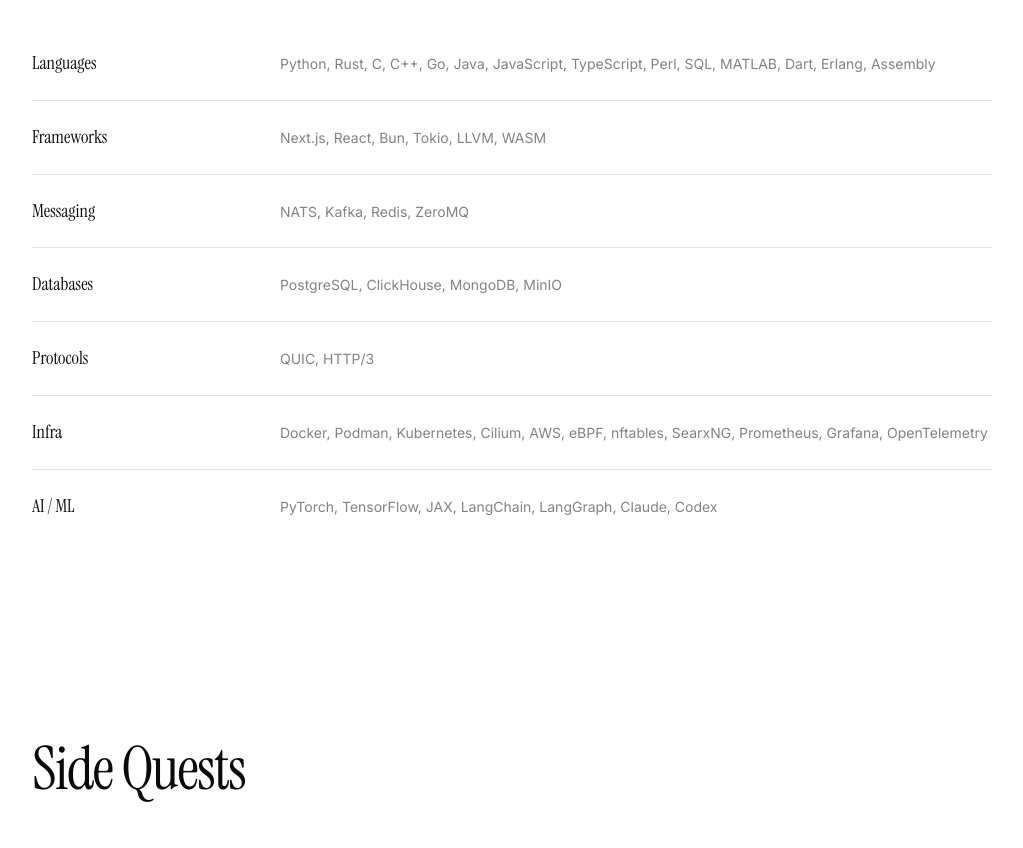
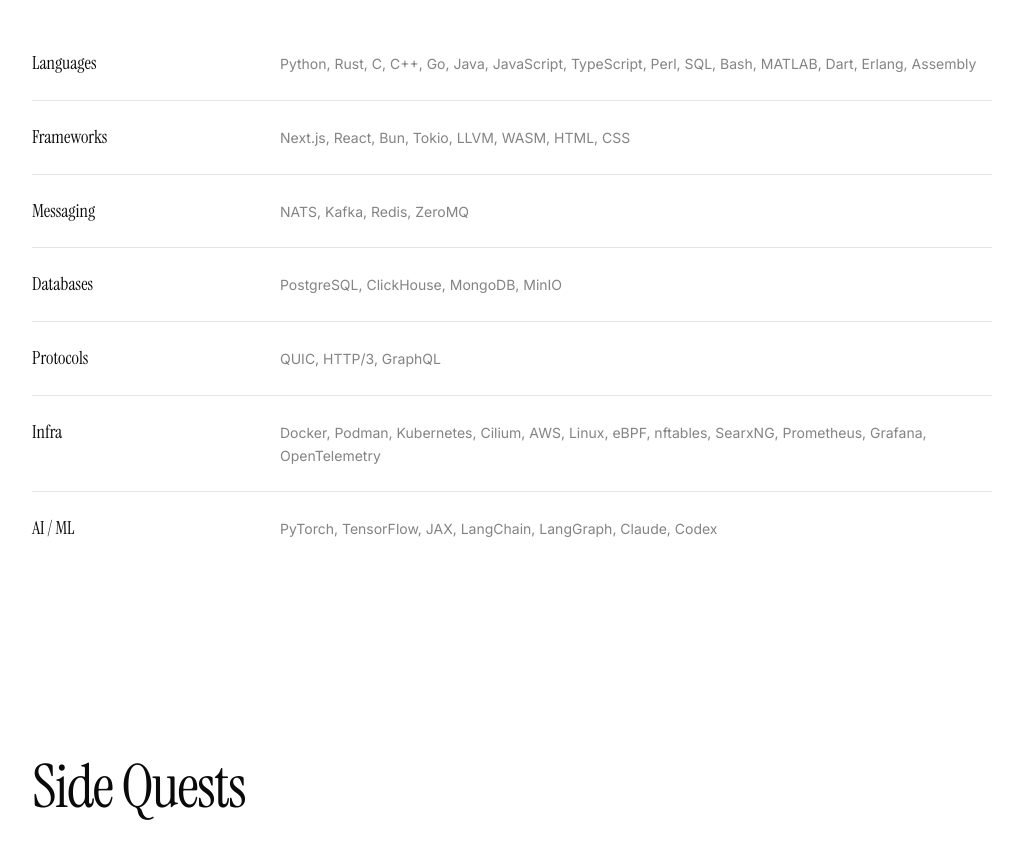
Before and after one commit to rudraditya21/rudraditya21.github.io, a Next.js app: page / in a window 1280 px wide. Shown: the part 5420-6268 px from the top of the page, without its empty margins (240-1263 px from the left). Built offline with nearby package versions, Linux system fonts and the light colour scheme.

Commit message:
updated: skills

```diff
--- a/components/tools.tsx
+++ b/components/tools.tsx
@@ -7,12 +7,12 @@
     category: 'Languages',
     tools: [
       'Python', 'Rust', 'C', 'C++', 'Go', 'Java', 'JavaScript', 'TypeScript',
-      'Perl', 'SQL', 'MATLAB', 'Dart', 'Erlang', 'Assembly',
+      'Perl', 'SQL', 'Bash', 'MATLAB', 'Dart', 'Erlang', 'Assembly',
     ],
   },
   {
     category: 'Frameworks',
-    tools: ['Next.js', 'React', 'Bun', 'Tokio', 'LLVM', 'WASM'],
+    tools: ['Next.js', 'React', 'Bun', 'Tokio', 'LLVM', 'WASM', 'HTML', 'CSS'],
   },
   {
     category: 'Messaging',
@@ -24,11 +24,11 @@
   },
   {
     category: 'Protocols',
-    tools: ['QUIC', 'HTTP/3'],
+    tools: ['QUIC', 'HTTP/3', 'GraphQL'],
   },
   {
     category: 'Infra',
-    tools: ['Docker', 'Podman', 'Kubernetes', 'Cilium', 'AWS', 'eBPF', 'nftables', 'SearxNG', 'Prometheus', 'Grafana', 'OpenTelemetry'],
+    tools: ['Docker', 'Podman', 'Kubernetes', 'Cilium', 'AWS', 'Linux', 'eBPF', 'nftables', 'SearxNG', 'Prometheus', 'Grafana', 'OpenTelemetry'],
   },
   {
     category: 'AI / ML',
```
